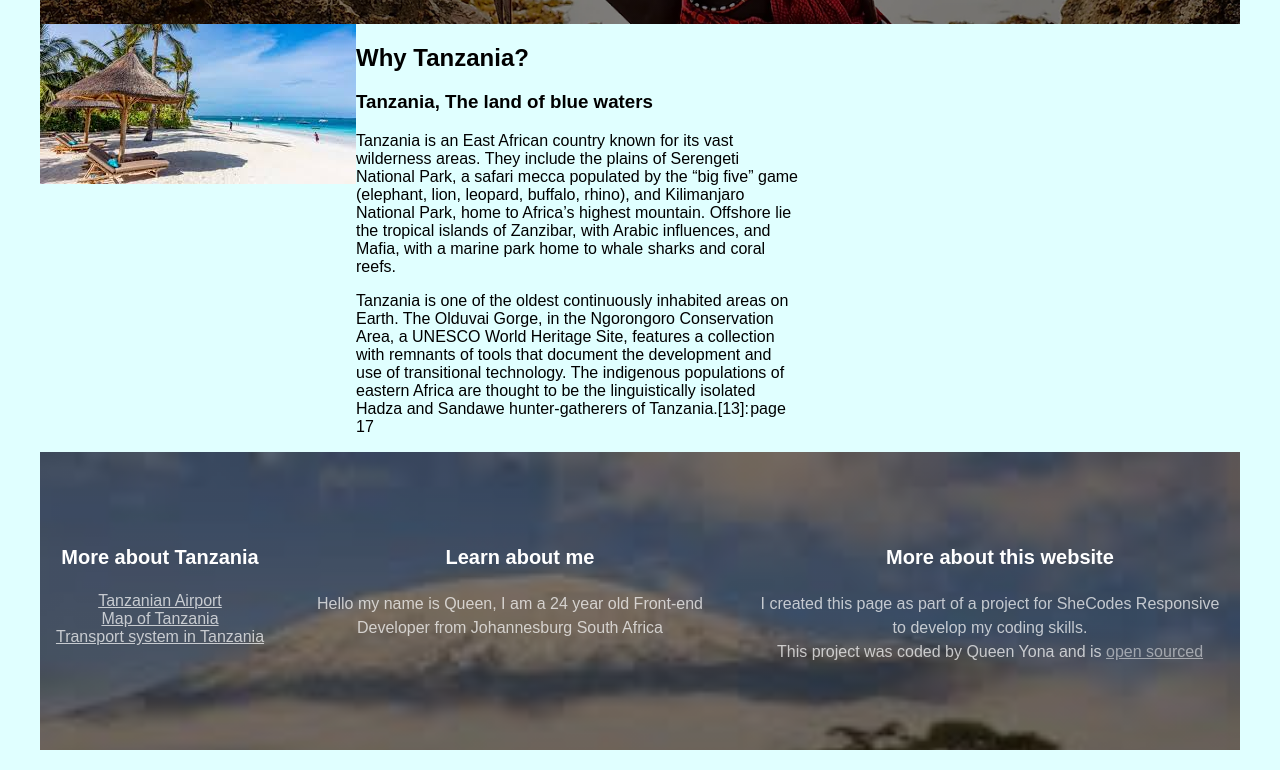
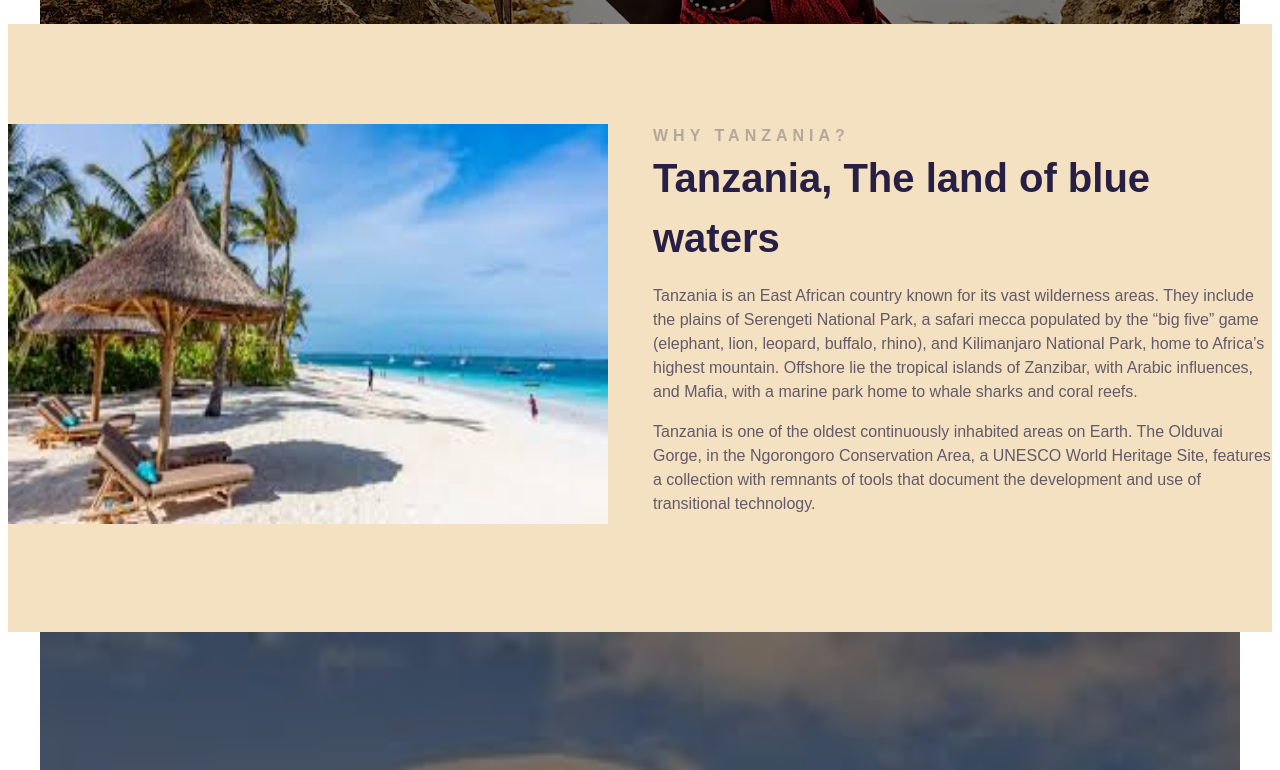
Before and after one commit to 1codequeen/tanzania-travel-project, a plain HTML site: page index.html in a window 1280 px wide. Shown: the part 430-1200 px from the top of the page. Drawn offline with Linux system fonts and the light colour scheme; a web font is replaced by a local one.

Commit message:
added grids

```diff
--- a/index.html
+++ b/index.html
@@ -16,7 +16,7 @@
     <p>Tanzania, officially the United Republic of Tanzania, is an East African country known for its vast wilderness areas, including the Serengeti National Park. The nation comprises the mainland and the tropical Zanzibar archipelago.</p>
     <button>book a flight</button>
 </header>
-</div>
+
 <main>
     <section class="grid grid-2-columns">
       <div>
@@ -35,7 +35,6 @@
         <p>
             Tanzania is one of the oldest continuously inhabited areas on Earth. The Olduvai Gorge, in the Ngorongoro Conservation Area, a UNESCO World Heritage Site, features a collection with remnants of tools that document the development and use of transitional technology.
 
-            The indigenous populations of eastern Africa are thought to be the linguistically isolated Hadza and Sandawe hunter-gatherers of Tanzania.[13]: page 17
         </p>
       </div>
     </section>
@@ -78,6 +77,8 @@
 
 
 </div>
+</section>
 </footer>
+</div>
 </body>
 </html>
--- a/src.css
+++ b/src.css
@@ -1,6 +1,6 @@
 body {
     font-family: "Poppins", sans-serif;
-    background: lightcyan;
+    background:white  ;
   }
 
   .container {
@@ -11,14 +11,25 @@ body {
   .grid {
     display: grid;
     grid-template-columns: 1fr 2fr 2fr;
+    grid-gap: 26px;
   }
-
-  section {
-    max-width: 1200px;
-    margin: 0 auto;
+  .img-responsive{
+    max-width: 100%;
+    width: 600px;
+    height: 400px;
+  }
+  .grid-2-columns {
+    grid-template-columns: 1fr 1fr;
   }
   .grid-3-columns-with-first-narrow {
     grid-template-columns: 1fr 2fr 2fr;
+  }
+
+
+  section {
+    max-width: 1500px;
+    margin: 0 auto;
+    padding: 100px 0;
   }
 
 header{
@@ -62,6 +73,40 @@ button{
     font-size: 16px;
     cursor: pointer;
 }
+main {
+  background-color:#f4e1c1;
+
+
+}
+
+main h2 {
+  font-weight: 700;
+  font-size: 16px;
+  line-height: 1.5;
+  margin: 0;
+  letter-spacing: 5px;
+  color: #272044;
+  opacity: 0.3;
+  text-transform: uppercase;
+}
+
+main h3 {
+  font-weight: 700;
+  font-size: 40px;
+  line-height: 1.5;
+  color: #272044;
+  margin: 0;
+}
+
+main p {
+  font-style: normal;
+  font-weight: 400;
+  font-size: 16px;
+  line-height: 1.5;
+  color: #272044;
+  opacity: 0.7;
+}
+
 
 footer{
     max-width: 1200px;
@@ -71,7 +116,14 @@ footer{
     background-repeat: no-repeat;
     background-size: cover;
     text-align: center;
+    height: 200px;
     padding: 70px 0;
+    display: flex;
+    align-items: center;
+    justify-content: center;
+    color: white;
+    text-align: center;
+    display: block;
 
 }
 footer h3 {
@@ -86,6 +138,7 @@ footer h3 {
     opacity: 0.7;
     margin-right: 20px;
     line-height: 24px;
+
   }
 
   footer ul {
```
